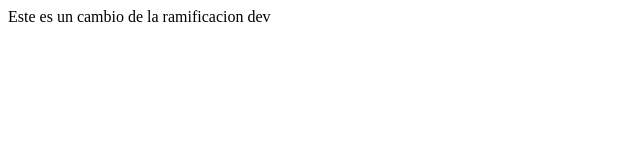
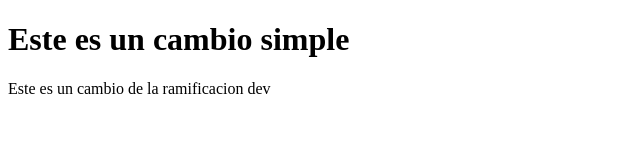
Before and after one commit to comodorop/myCode, a website: page Ramas/public_html/index.html in a window 1280 px wide. Shown: the whole page, without its empty margins (0-640 px from the left). Drawn offline with Linux system fonts and the light colour scheme.

Commit message:
Se agrego una etiqueta

```diff
--- a/Ramas/public_html/index.html
+++ b/Ramas/public_html/index.html
@@ -11,6 +11,12 @@ and open the template in the editor.
         <meta name="viewport" content="width=device-width, initial-scale=1.0">
     </head>
     <body>
-        <div>Este es un cambio de la ramificacion dev</div>
+        <div>
+            <h1>Este es un cambio simple</h1>
+
+            Este es un cambio de la ramificacion dev
+
+
+        </div>
     </body>
 </html>
```
